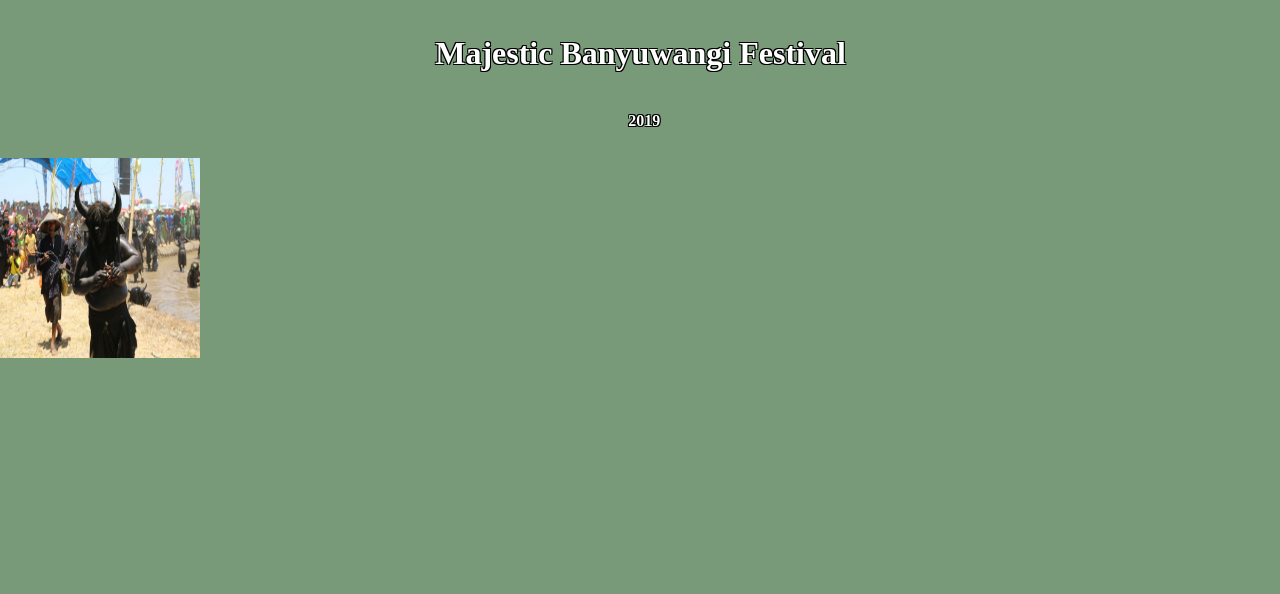
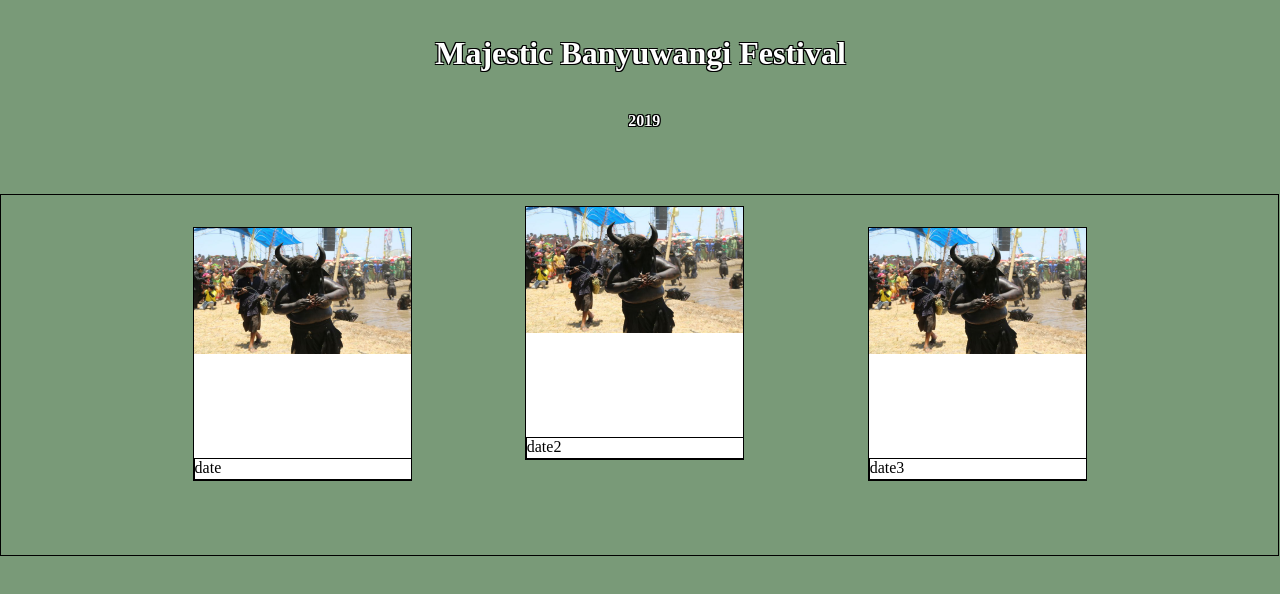
Before and after one commit to caenka/esdeath11.github.io, a plain HTML site: page index.html in a window 1280 px wide. Shown: the part 800-1394 px from the top of the page. Drawn offline with Linux system fonts and the light colour scheme.

Commit message:
pembaruan

```diff
--- a/css/style_index.css
+++ b/css/style_index.css
@@ -110,8 +110,61 @@ li a:hover {
     position: relative;
     left: 47%;
 }
-.image1{
+.boximage{
+    position: relative;
+    border: 1px solid black;
+    width: 99.8%;
+    height: 50%;
     margin: 0;
     position: absolute;
-    top: 25%;
+    top: 30%;
+    left: 0%;
 }
+.img1{
+    border: 1px solid black;
+    width: 17%;
+    height: 70%;
+    background-color: white;
+    position: relative;
+    top: 9%;
+    left: 15%;
+}
+.datebox1{
+    border: 1px solid black;
+    width: 99.5%;
+    height: 8%;
+    position: absolute;
+    bottom: 0;
+}
+.img2{
+    border: 1px solid black;
+    width: 17%;
+    height: 70%;
+    background-color: white;
+    position: absolute;
+    top: 3%;
+    left: 41%;
+}
+.datebox2{
+    border: 1px solid black;
+    width: 99.5%;
+    height: 8%;
+    position: absolute;
+    bottom: 0;
+}
+.img3{
+    border: 1px solid black;
+    width: 17%;
+    height: 70%;
+    background-color: white;
+    position: absolute;
+    top: 9%;
+    right: 15%;
+}
+.datebox3{
+    border: 1px solid black;
+    width: 99.5%;
+    height: 8%;
+    position: absolute;
+    bottom: 0;
+}
--- a/index.html
+++ b/index.html
@@ -41,8 +41,31 @@
             <h4 class="date2">2019</h4>
         </div>
         <div class="posimage1">
-            <div class="image1">
-                <img class="img1" src="../esdeath11.github.io/img/HOME/festival_1.jpg" width="200px" height="200px" alt="" srcset="">
+            <div class="boximage">
+                <div class="img1">
+                    <img class="imgsrc1" src="../esdeath11.github.io/img/HOME/festival_1.jpg" width="100%" height="50%" alt="" srcset="">
+                    <div class="datebox1">
+                        <div class="textdate1">
+                            date
+                        </div>
+                    </div>
+                </div>
+                <div class="img2">
+                    <img class="imgsrc2" src="../esdeath11.github.io/img/HOME/festival_1.jpg" width="100%" height="50%" alt="" srcset="">
+                    <div class="datebox2">
+                        <div class="textdate2">
+                            date2
+                        </div>
+                    </div>
+                </div>
+                <div class="img3">
+                    <img class="imgsrc3" src="../esdeath11.github.io/img/HOME/festival_1.jpg" width="100%" height="50%" alt="" srcset="">
+                    <div class="datebox3">
+                        <div class="textdate2">
+                            date3
+                        </div>
+                    </div>
+                </div>
             </div>
         </div>
     </div>
```
